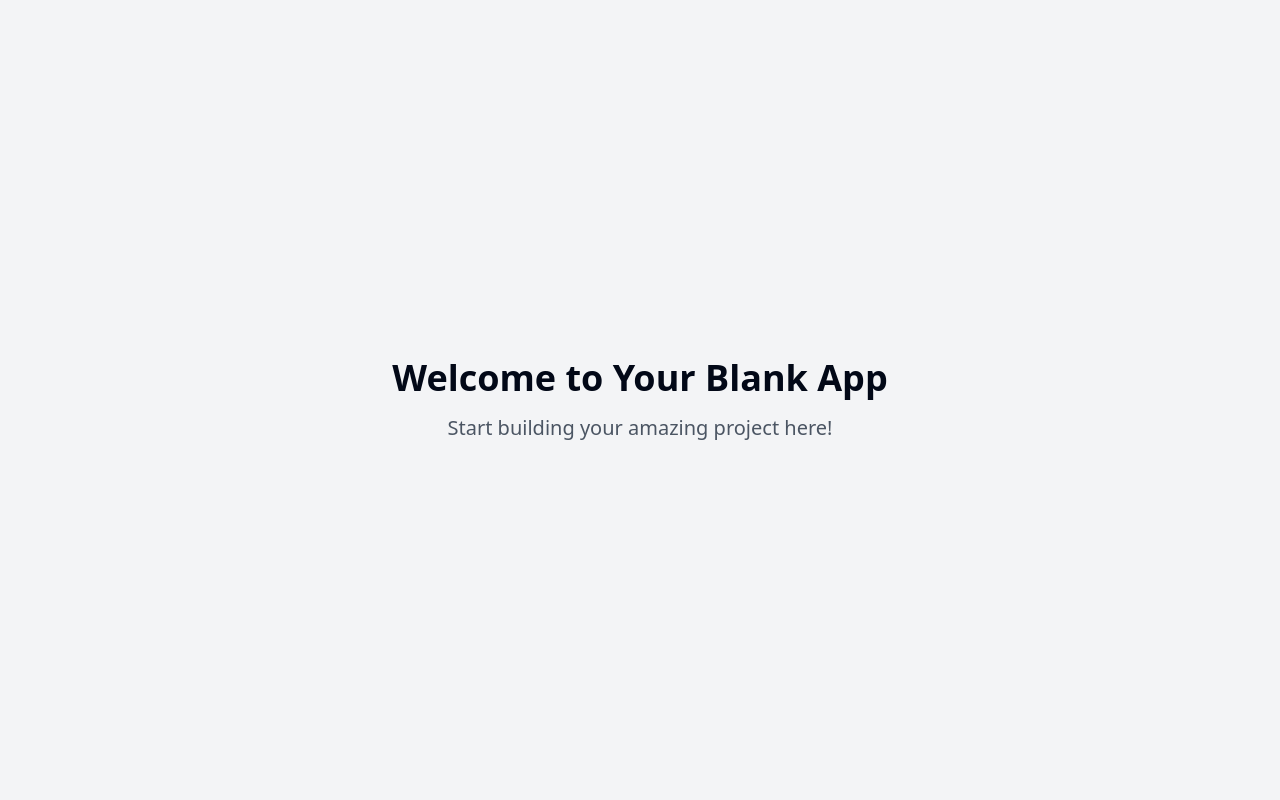
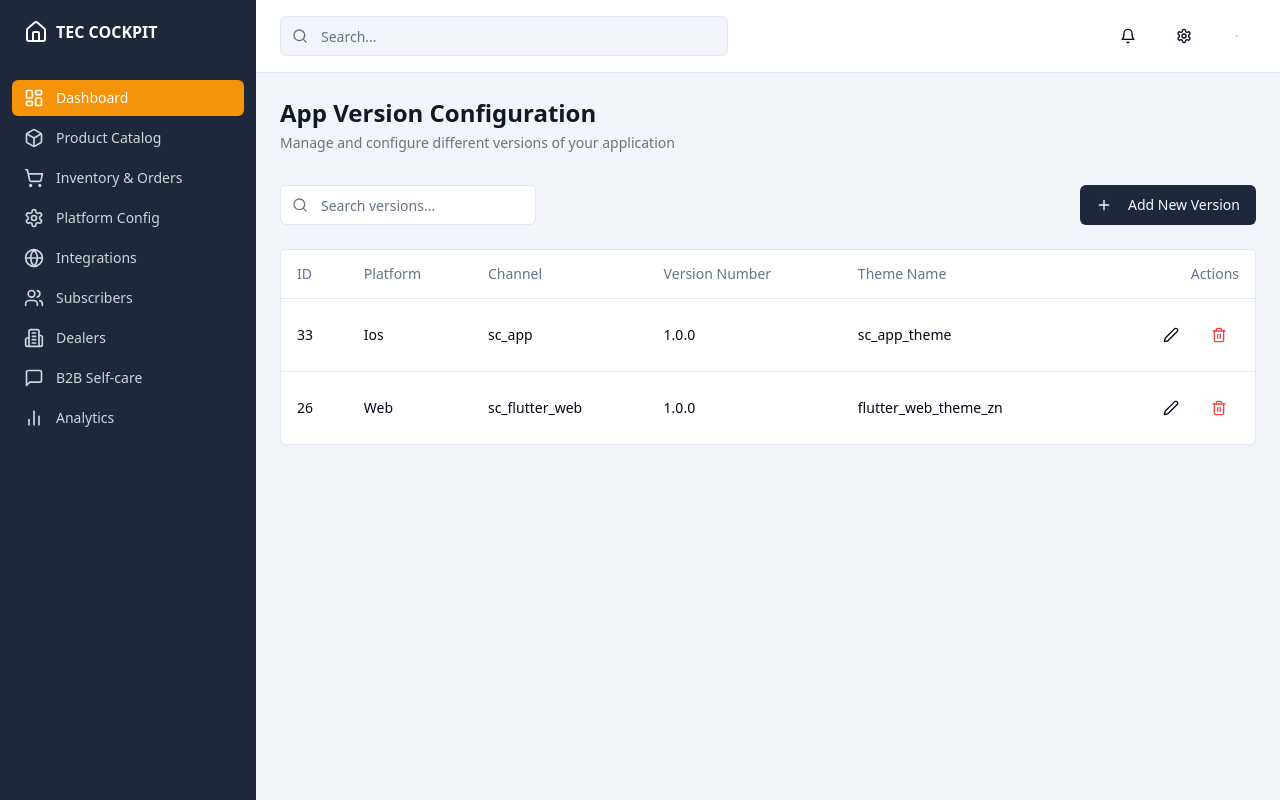
Before and after one commit to pdensmarketplace/friendly-admin-revamp, a React (Vite) app: page / in a window 1280 px wide. Built offline with nearby package versions, Linux system fonts and the light colour scheme.

Commit message:
Redesign admin UI
Updated the admin user interface to enhance user-friendliness and incorporate modern design elements.
[skip gpt_engineer]

```diff
--- /dev/null
+++ b/src/components/layout/Header.tsx
@@ -0,0 +1,53 @@
+import { Bell, Search, Settings } from "lucide-react";
+import { Button } from "@/components/ui/button";
+import {
+  DropdownMenu,
+  DropdownMenuContent,
+  DropdownMenuItem,
+  DropdownMenuTrigger,
+} from "@/components/ui/dropdown-menu";
+import { Input } from "@/components/ui/input";
+
+export const Header = () => {
+  return (
+    <header className="border-b bg-white px-6 py-4">
+      <div className="flex items-center justify-between">
+        <div className="flex items-center gap-4 flex-1">
+          <div className="relative flex-1 max-w-md">
+            <Search className="absolute left-3 top-1/2 h-4 w-4 -translate-y-1/2 text-gray-500" />
+            <Input
+              placeholder="Search..."
+              className="pl-10 bg-secondary"
+            />
+          </div>
+        </div>
+
+        <div className="flex items-center gap-4">
+          <Button variant="ghost" size="icon">
+            <Bell className="h-5 w-5" />
+          </Button>
+          <Button variant="ghost" size="icon">
+            <Settings className="h-5 w-5" />
+          </Button>
+
+          <DropdownMenu>
+            <DropdownMenuTrigger asChild>
+              <Button variant="ghost" className="relative h-9 w-9 rounded-full">
+                <img
+                  src="/lovable-uploads/7e1509c1-c710-4ccc-8e1c-daf79ceff2e2.png"
+                  alt="Avatar"
+                  className="rounded-full object-cover"
+                />
+              </Button>
+            </DropdownMenuTrigger>
+            <DropdownMenuContent align="end">
+              <DropdownMenuItem>Profile</DropdownMenuItem>
+              <DropdownMenuItem>Settings</DropdownMenuItem>
+              <DropdownMenuItem>Logout</DropdownMenuItem>
+            </DropdownMenuContent>
+          </DropdownMenu>
+        </div>
+      </div>
+    </header>
+  );
+};
--- /dev/null
+++ b/src/components/layout/Sidebar.tsx
@@ -0,0 +1,57 @@
+import { cn } from "@/lib/utils";
+import {
+  BarChart2,
+  Box,
+  Building2,
+  Globe,
+  Home,
+  LayoutDashboard,
+  MessageSquare,
+  Settings,
+  ShoppingCart,
+  Users,
+} from "lucide-react";
+import { NavLink } from "react-router-dom";
+
+const navigation = [
+  { name: "Dashboard", href: "/", icon: LayoutDashboard },
+  { name: "Product Catalog", href: "/products", icon: Box },
+  { name: "Inventory & Orders", href: "/inventory", icon: ShoppingCart },
+  { name: "Platform Config", href: "/platform", icon: Settings },
+  { name: "Integrations", href: "/integrations", icon: Globe },
+  { name: "Subscribers", href: "/subscribers", icon: Users },
+  { name: "Dealers", href: "/dealers", icon: Building2 },
+  { name: "B2B Self-care", href: "/b2b", icon: MessageSquare },
+  { name: "Analytics", href: "/analytics", icon: BarChart2 },
+];
+
+export const Sidebar = () => {
+  return (
+    <div className="flex h-full w-64 flex-col bg-primary">
+      <div className="flex h-16 items-center gap-2 px-6 text-white">
+        <Home className="h-6 w-6" />
+        <span className="font-semibold">TEC COCKPIT</span>
+      </div>
+
+      <nav className="flex-1 space-y-1 px-3 py-4">
+        {navigation.map((item) => (
+          <NavLink
+            key={item.name}
+            to={item.href}
+            className={({ isActive }) =>
+              cn(
+                "flex items-center gap-3 rounded-md px-3 py-2 text-sm font-medium transition-colors",
+                isActive
+                  ? "bg-accent text-white"
+                  : "text-gray-300 hover:bg-primary-foreground/10 hover:text-white"
+              )
+            }
+          >
+            <item.icon className="h-5 w-5" />
+            {item.name}
+          </NavLink>
+        ))}
+      </nav>
+    </div>
+  );
+};
--- /dev/null
+++ b/src/components/version/VersionTable.tsx
@@ -0,0 +1,76 @@
+import { Button } from "@/components/ui/button";
+import {
+  Table,
+  TableBody,
+  TableCell,
+  TableHead,
+  TableHeader,
+  TableRow,
+} from "@/components/ui/table";
+import { Edit2, Trash2 } from "lucide-react";
+
+interface Version {
+  id: number;
+  platform: string;
+  channel: string;
+  versionNumber: string;
+  themeName: string;
+}
+
+const versions: Version[] = [
+  {
+    id: 33,
+    platform: "ios",
+    channel: "sc_app",
+    versionNumber: "1.0.0",
+    themeName: "sc_app_theme",
+  },
+  {
+    id: 26,
+    platform: "web",
+    channel: "sc_flutter_web",
+    versionNumber: "1.0.0",
+    themeName: "flutter_web_theme_zn",
+  },
+  // Add more sample data as needed
+];
+
+export const VersionTable = () => {
+  return (
+    <div className="rounded-md border bg-white">
+      <Table>
+        <TableHeader>
+          <TableRow>
+            <TableHead>ID</TableHead>
+            <TableHead>Platform</TableHead>
+            <TableHead>Channel</TableHead>
+            <TableHead>Version Number</TableHead>
+            <TableHead>Theme Name</TableHead>
+            <TableHead className="text-right">Actions</TableHead>
+          </TableRow>
+        </TableHeader>
+        <TableBody>
+          {versions.map((version) => (
+            <TableRow key={version.id}>
+              <TableCell>{version.id}</TableCell>
+              <TableCell className="capitalize">{version.platform}</TableCell>
+              <TableCell>{version.channel}</TableCell>
+              <TableCell>{version.versionNumber}</TableCell>
+              <TableCell>{version.themeName}</TableCell>
+              <TableCell className="text-right">
+                <div className="flex justify-end gap-2">
+                  <Button variant="ghost" size="icon">
+                    <Edit2 className="h-4 w-4" />
+                  </Button>
+                  <Button variant="ghost" size="icon" className="text-destructive">
+                    <Trash2 className="h-4 w-4" />
+                  </Button>
+                </div>
+              </TableCell>
+            </TableRow>
+          ))}
+        </TableBody>
+      </Table>
+    </div>
+  );
+};
--- a/src/index.css
+++ b/src/index.css
@@ -6,87 +6,24 @@
   :root {
     --background: 0 0% 100%;
     --foreground: 222.2 84% 4.9%;
-
     --card: 0 0% 100%;
     --card-foreground: 222.2 84% 4.9%;
-
     --popover: 0 0% 100%;
     --popover-foreground: 222.2 84% 4.9%;
-
-    --primary: 222.2 47.4% 11.2%;
+    --primary: 217 33% 17%;
     --primary-foreground: 210 40% 98%;
-
     --secondary: 210 40% 96.1%;
     --secondary-foreground: 222.2 47.4% 11.2%;
-
     --muted: 210 40% 96.1%;
     --muted-foreground: 215.4 16.3% 46.9%;
-
-    --accent: 210 40% 96.1%;
+    --accent: 35 92% 50%;
     --accent-foreground: 222.2 47.4% 11.2%;
-
     --destructive: 0 84.2% 60.2%;
     --destructive-foreground: 210 40% 98%;
-
     --border: 214.3 31.8% 91.4%;
     --input: 214.3 31.8% 91.4%;
-    --ring: 222.2 84% 4.9%;
-
+    --ring: 35 92% 50%;
     --radius: 0.5rem;
-
-    --sidebar-background: 0 0% 98%;
-
-    --sidebar-foreground: 240 5.3% 26.1%;
-
-    --sidebar-primary: 240 5.9% 10%;
-
-    --sidebar-primary-foreground: 0 0% 98%;
-
-    --sidebar-accent: 240 4.8% 95.9%;
-
-    --sidebar-accent-foreground: 240 5.9% 10%;
-
-    --sidebar-border: 220 13% 91%;
-
-    --sidebar-ring: 217.2 91.2% 59.8%;
-  }
-
-  .dark {
-    --background: 222.2 84% 4.9%;
-    --foreground: 210 40% 98%;
-
-    --card: 222.2 84% 4.9%;
-    --card-foreground: 210 40% 98%;
-
-    --popover: 222.2 84% 4.9%;
-    --popover-foreground: 210 40% 98%;
-
-    --primary: 210 40% 98%;
-    --primary-foreground: 222.2 47.4% 11.2%;
-
-    --secondary: 217.2 32.6% 17.5%;
-    --secondary-foreground: 210 40% 98%;
-
-    --muted: 217.2 32.6% 17.5%;
-    --muted-foreground: 215 20.2% 65.1%;
-
-    --accent: 217.2 32.6% 17.5%;
-    --accent-foreground: 210 40% 98%;
-
-    --destructive: 0 62.8% 30.6%;
-    --destructive-foreground: 210 40% 98%;
-
-    --border: 217.2 32.6% 17.5%;
-    --input: 217.2 32.6% 17.5%;
-    --ring: 212.7 26.8% 83.9%;
-    --sidebar-background: 240 5.9% 10%;
-    --sidebar-foreground: 240 4.8% 95.9%;
-    --sidebar-primary: 224.3 76.3% 48%;
-    --sidebar-primary-foreground: 0 0% 100%;
-    --sidebar-accent: 240 3.7% 15.9%;
-    --sidebar-accent-foreground: 240 4.8% 95.9%;
-    --sidebar-border: 240 3.7% 15.9%;
-    --sidebar-ring: 217.2 91.2% 59.8%;
   }
 }
 
@@ -94,7 +31,6 @@
   * {
     @apply border-border;
   }
-
   body {
     @apply bg-background text-foreground;
   }
--- a/src/pages/Index.tsx
+++ b/src/pages/Index.tsx
@@ -1,11 +1,43 @@
-// Update this page (the content is just a fallback if you fail to update the page)
+import { Button } from "@/components/ui/button";
+import { Input } from "@/components/ui/input";
+import { Header } from "@/components/layout/Header";
+import { Sidebar } from "@/components/layout/Sidebar";
+import { VersionTable } from "@/components/version/VersionTable";
+import { Plus, Search } from "lucide-react";
 
 const Index = () => {
   return (
-    <div className="min-h-screen flex items-center justify-center bg-gray-100">
-      <div className="text-center">
-        <h1 className="text-4xl font-bold mb-4">Welcome to Your Blank App</h1>
-        <p className="text-xl text-gray-600">Start building your amazing project here!</p>
+    <div className="flex h-screen bg-secondary">
+      <Sidebar />
+
+      <div className="flex-1 flex flex-col">
+        <Header />
+
+        <main className="flex-1 overflow-y-auto p-6">
+          <div className="mb-8">
+            <h1 className="text-2xl font-semibold text-gray-900">App Version Configuration</h1>
+            <p className="mt-1 text-sm text-gray-500">
+              Manage and configure different versions of your application
+            </p>
+          </div>
+
+          <div className="mb-6 flex items-center justify-between gap-4">
+            <div className="relative max-w-md">
+              <Search className="absolute left-3 top-1/2 h-4 w-4 -translate-y-1/2 text-gray-500" />
+              <Input
+                placeholder="Search versions..."
+                className="pl-10"
+              />
+            </div>
+
+            <Button>
+              <Plus className="mr-2 h-4 w-4" />
+              Add New Version
+            </Button>
+          </div>
+
+          <VersionTable />
+        </main>
       </div>
     </div>
   );
```
Also changed, not shown: public/lovable-uploads/7e1509c1-c710-4ccc-8e1c-daf79ceff2e2.png (added).
